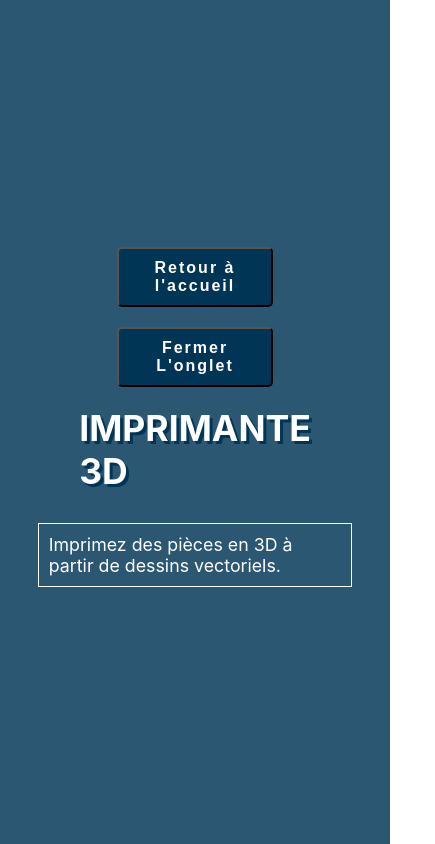
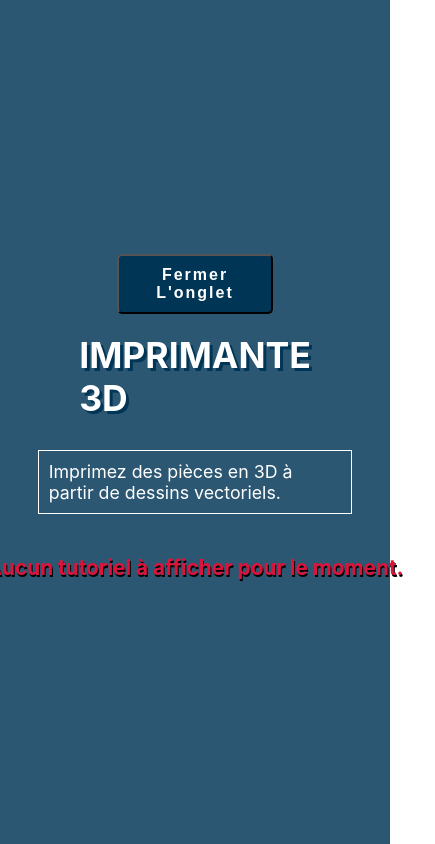
Before and after one commit to Paul-blgrn/tuto_fablab, a React (Create React App) app: page /aide/1 in a window 390 px wide. Shown: the whole page, 435 px wide, since content can reach past the window. Built offline with nearby package versions, Linux system fonts and the light colour scheme.

Commit message:
reorganize css

```diff
--- a/src/App.css
+++ b/src/App.css
@@ -5,14 +5,6 @@
   min-height: 100vh;
   width: 100%;
   background-color: rgba(0, 52, 85, 0.827);
-}
-
-hr {
-  width: 40rem;
-}
-
-.separator2 {
-  margin: 20px;
 }
 
 button {
@@ -37,11 +29,18 @@ button:hover {
   transform: scale(1.1);
 }
 
-.Home-Title {
-  text-transform: uppercase;
-  text-shadow: rgba(0, 53, 85, 1) 3px 3px;
+hr {
+  width: 40rem;
 }
 
+.separator2 {
+  margin: 20px;
+}
+
+
+/* -------------- */
+/* -    HOME    - */
+/* -------------- */
 .Home-container{
   min-height: 100vh;
   font-size: calc(10px + 2vmin);
@@ -52,6 +51,12 @@ button:hover {
   align-items: center;
   justify-content: center;
   /* border: 5px solid red; */
+}
+
+.Home-Title2 {
+  text-transform: uppercase;
+  text-shadow: rgba(0, 53, 85, 1) 3px 3px;
+  margin: 0;
 }
 
 .Home-ListButtons {
@@ -72,11 +77,3 @@ button:hover {
     width: 30rem;
 	}
 }
-
-.Home-div1 {
-  border: 2px solid pink;
-}
-
-.Home-div2 {
-  border: 2px solid rgb(233, 192, 255);
-}
--- a/src/component/aide/AidePage.css
+++ b/src/component/aide/AidePage.css
@@ -16,22 +16,6 @@
   align-items: center;
   justify-content: center;
   flex-wrap: wrap;
-}
-
-.Aide-button-container-bottom {
-  display: flex;
-  flex-direction: row;
-  align-items: center;
-  justify-content: center;
-  flex-wrap: wrap;
-  width: 150%;
-}
-
-@media screen and (max-width: 1060px) {
-	.Aide-button-container {
-		flex-direction: column;
-    width: 30rem;
-	}
 }
 
 .Aide-buttonBack {
@@ -62,7 +46,39 @@
   transform: scale(1.1);
 }
 
-.Aide-button {
+.Aide-Title2 {
+  text-transform: uppercase;
+  text-shadow: rgba(0, 53, 85, 1) 3px 3px;
+  margin: 10px;
+}
+
+.Aide-Description {
+  border: 1px solid white;
+  width: 150%;
+  padding: 10px;
+  margin: 20px;
+  display: flex;
+  flex-direction: column;
+  align-items: center;
+  justify-content: center;
+}
+
+.Aide-button-container-bottom {
+  display: flex;
+  flex-direction: row;
+  align-items: center;
+  justify-content: center;
+  flex-wrap: wrap;
+  width: 150%;
+}
+
+.Aide-Empty {
+  color:crimson;
+  font-weight: bold;
+  text-shadow: #000000 1px 2px;
+}
+
+.Aide-buttons {
   background-color: rgba(0, 53, 85, 1);
   transition: all 0.3s ease-in-out;
   width: 40vmin;
@@ -82,26 +98,20 @@
   transform: scale(1);
 }
 
-.Aide-button:hover {
+.Aide-buttons:hover {
   background-color: #fff;
   color: rgba(0, 53, 85, 1);
   font-weight: bold;
   transform: scale(1.1);
 }
 
-.Aide-Title2 {
-  text-transform: uppercase;
-  text-shadow: rgba(0, 53, 85, 1) 3px 3px;
-  margin: 10px;
+@media screen and (max-width: 1060px) {
+	.Aide-button-container-top {
+		flex-direction: column;
+    width: 30rem;
+	}
+  .Aide-button-container-bottom {
+		flex-direction: column;
+    width: 30rem;
+	}
 }
-
-.Aide-Content {
-  border: 1px solid white;
-  width: 150%;
-  padding: 10px;
-  margin: 20px;
-  display: flex;
-  flex-direction: column;
-  align-items: center;
-  justify-content: center;
-}
--- a/src/component/aide/AidePage.js
+++ b/src/component/aide/AidePage.js
@@ -1,5 +1,5 @@
 import React, { useEffect } from "react";
-import { useNavigate, Link  } from "react-router-dom";
+import { Link  } from "react-router-dom";
 import parse from 'html-react-parser'
 import './AidePage.css';
 
@@ -7,12 +7,6 @@ const Tuto = (props) => {
     //const { id } = useParams();
 
     const { infoDetail } = props;
-
-    // return to "/"
-    const navigate = useNavigate();
-    const handleGoHome = () => {
-        navigate("/");
-    };
 
     const closeWindow = () => {
         window.close();
@@ -25,25 +19,30 @@ const Tuto = (props) => {
     return(
         <div className="Aide-Container">
             <div className="Aide-button-container-top">
-                <button className="Aide-buttonBack" onClick={handleGoHome}>Retour à l'accueil</button>
                 <button className="Aide-buttonBack" onClick={closeWindow}>Fermer L'onglet</button>
             </div>
 
             <h1 className="Aide-Title2">{infoDetail.name}</h1>
 
-            <div className="Aide-Content">
+            <div className="Aide-Description">
                 {parse(infoDetail.description)}
             </div>
 
             <div className="Aide-button-container-bottom">
                 {
+                    Object.keys(infoDetail.subButtons).length === 0
+                    ?
+
+                    <h3 className="Aide-Empty">Aucun tutoriel à afficher pour le moment.</h3>
+
+                    :
                     infoDetail.subButtons.map((subButtons) => {
                         return (
                             <Link
                                 to={subButtons.route + infoDetail.id + "/" + subButtons.id}
                                 target="_blank"
                                 rel="noopener noreferrer"
-                                className="Aide-button"
+                                className="Aide-buttons"
                                 key={subButtons.id}
                             >
                                 {subButtons.name}
--- a/src/component/homePage/HomePage.css
+++ b/src/component/homePage/HomePage.css
@@ -1,9 +1,3 @@
-.Home-Title2 {
-  text-transform: uppercase;
-  text-shadow: rgba(0, 53, 85, 1) 3px 3px;
-  margin: 0;
-}
-
 .Home-button {
   background-color: rgba(0, 53, 85, 1);
   transition: all 0.3s ease-in-out;
--- a/src/component/tuto/TutoPage.js
+++ b/src/component/tuto/TutoPage.js
@@ -1,5 +1,5 @@
 import React, { useEffect } from "react";
-import { useNavigate  } from "react-router-dom";
+import { useParams  } from "react-router-dom";
 import parse from 'html-react-parser';
 
 import './TutoPage.css';
@@ -7,11 +7,9 @@ import './TutoPage.css';
 const Tutopage = (props) => {
     const {tutoDetail } = props;
 
-    // return to "/"
-    const navigate = useNavigate();
-    const handleGoHome = () => {
-        navigate("/");
-    };
+    // get id in adress bar
+    const { id1 } = useParams();
+    console.log("ID = " + id1)
 
     // close current window
     const closeWindow = () => {
@@ -25,13 +23,6 @@ const Tutopage = (props) => {
     return(
         <div className="Tuto-Container">
             <div className="Tuto-button-container">
-                <button
-                    className="Tuto-buttonBack"
-                    onClick={handleGoHome}
-                >
-                    Retour à l'accueil
-                </button>
-
                 <button
                     className="Tuto-buttonBack"
                     onClick={closeWindow}
--- a/src/pages/Home.jsx
+++ b/src/pages/Home.jsx
@@ -1,5 +1,5 @@
 import React from 'react';
-import axios from 'axios';
+//import axios from 'axios';
 
 import { useEffect, useState } from "react";
 
@@ -19,16 +19,16 @@ const Home = () => {
         getData();
     }, []);
 
-    const editJson = () => {
-        axios.get(`http://localhost:3000/data/lorem.json`)
-             .then((response)=> {
-                let someData = JSON.stringify(response);
-                console.log(JSON.parse(someData));
-                /* fs.writeFile("../../public/data/lorem2.json", someData, (err) => {
-                    if (err) console.log('Error writing file:', err);
-                }); */
-             });
-    }
+    // const editJson = () => {
+    //     axios.get(`http://localhost:3000/data/lorem.json`)
+    //          .then((response)=> {
+    //             let someData = JSON.stringify(response);
+    //             console.log(JSON.parse(someData));
+    //             /* fs.writeFile("../../public/data/lorem2.json", someData, (err) => {
+    //                 if (err) console.log('Error writing file:', err);
+    //             }); */
+    //          });
+    // }
 
     return (
         <div className="Home-container">
```
